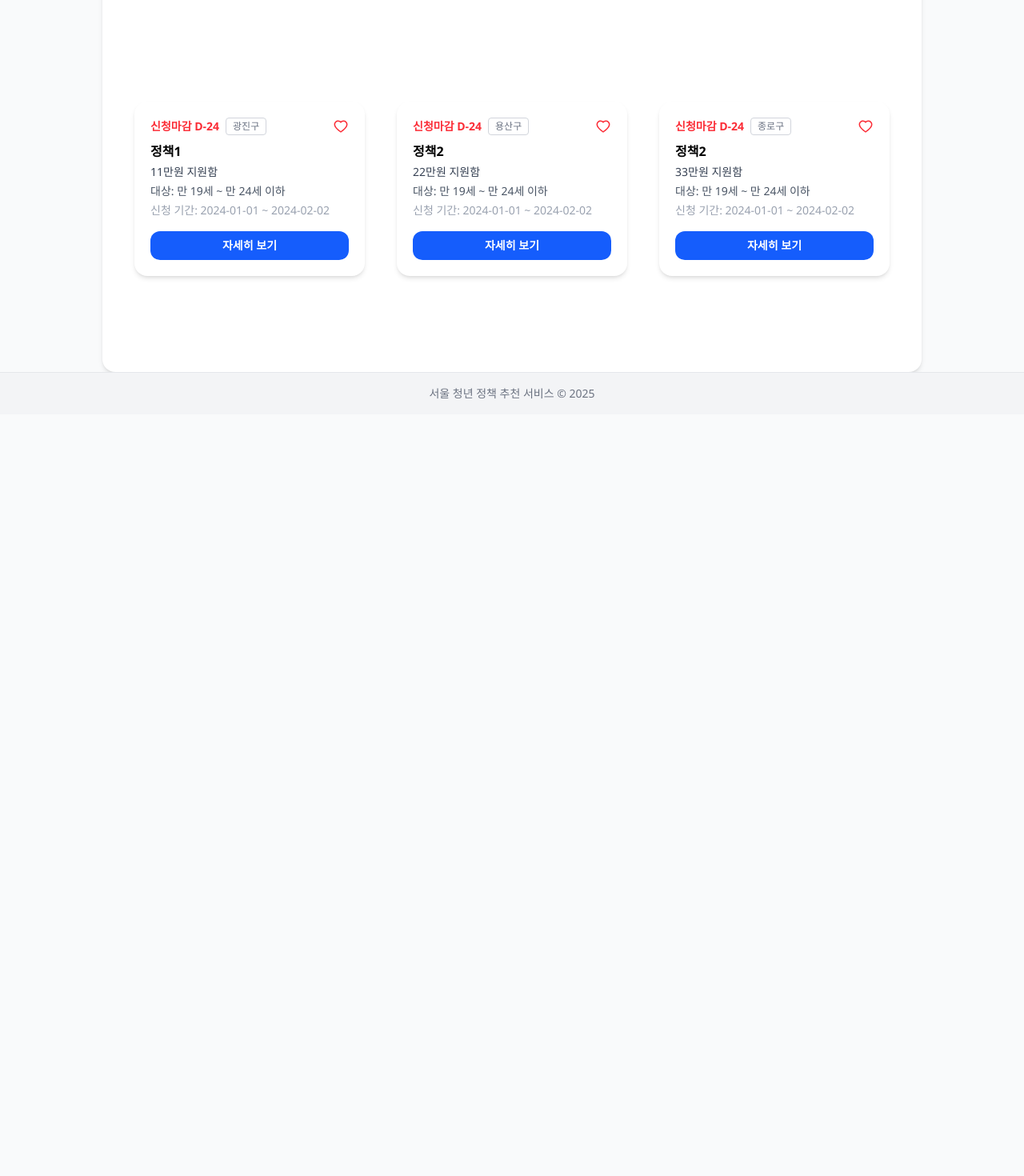
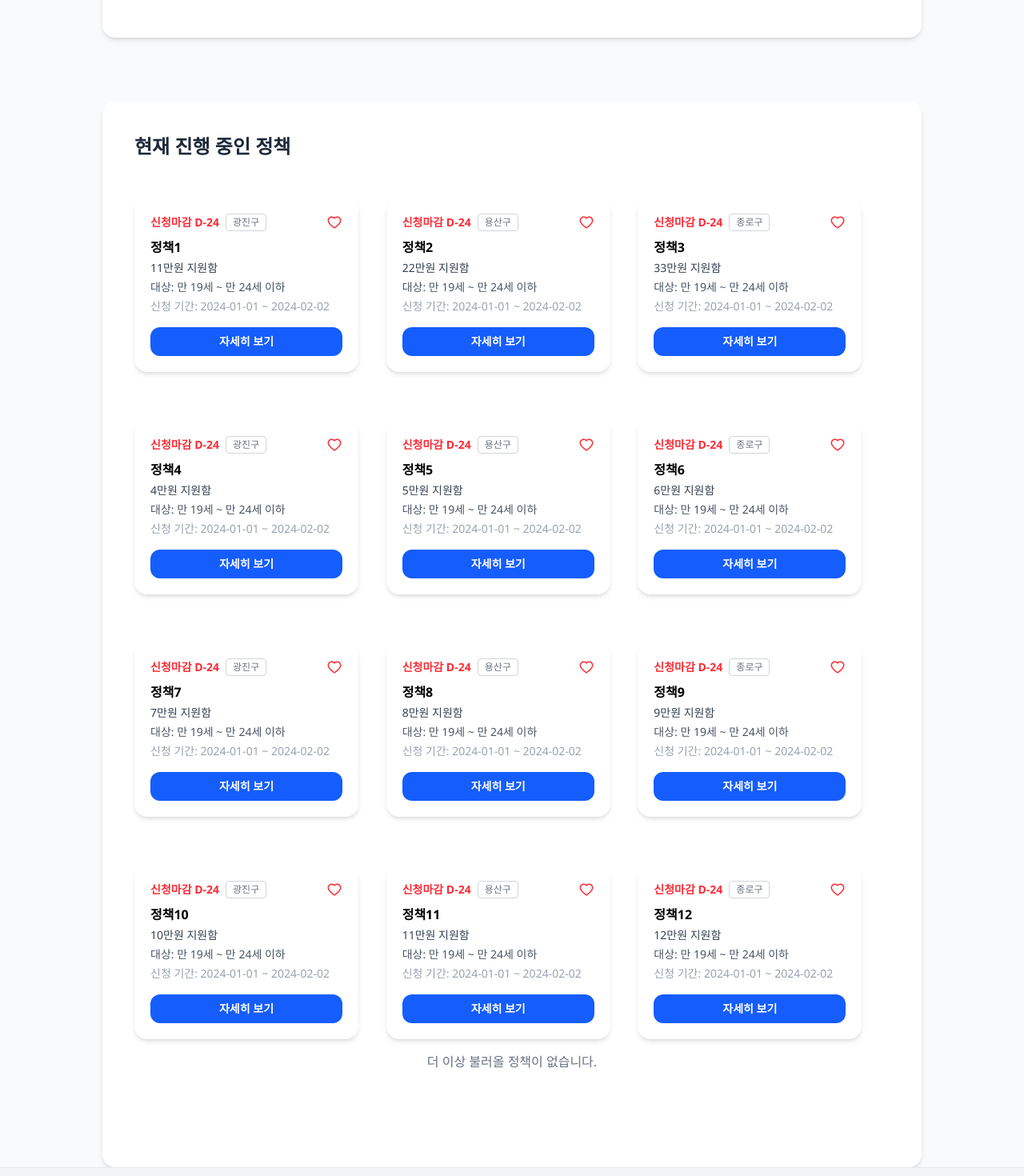
Before and after one commit to ohgyulim/-, a Next.js app: page / in a window 1280 px wide. Shown: the part 440-1910 px from the top of the page at 80% size. Before the commit the page ends 958 px from the top, so only its background shows below. Built offline with nearby package versions, Linux system fonts and the light colour scheme.

Commit message:
[feat] 무한 스크롤 구현(#3)

```diff
--- a/app/components/BasicInfoForm.js
+++ b/app/components/BasicInfoForm.js
@@ -17,6 +17,7 @@ export default function BasicInfoForm() {
 
   return (
     <div>
+      <section className="bg-white p-10 rounded-2xl shadow-md max-w-5xl mx-auto mt-6 pb-30">
         <h2 className="text-lg font-semibold text-gray-800 mb-4">
           기본 정보 입력
         </h2>
@@ -37,7 +38,7 @@ export default function BasicInfoForm() {
             <button
               type="button"
               onClick={clickSeoulModal}
-            className="flex w-40 px-3 py-2 bg-gray-50 border border-gray-300 rounded-md text-sm text-gray-500"
+              className="cursor-pointer flex w-40 px-3 py-2 bg-gray-50 border border-gray-300 rounded-md text-sm text-gray-500"
             >
               {selectedDistrict || "구 선택"}
             </button>
@@ -50,7 +51,7 @@ export default function BasicInfoForm() {
           </div>
 
           {/* 참여 정책 */}
-        <div className="flex flex-col w-70 relative">
+          <div className="cursor-pointer flex flex-col w-70 relative">
             <label className="text-sm text-gray-700 mb-1">
               현재 참여 중인 정책 (선택)
             </label>
@@ -59,7 +60,7 @@ export default function BasicInfoForm() {
             <button
               type="button"
               onClick={clickPolicyModal}
-            className="flex items-center px-3 py-2 bg-gray-50 border border-gray-300 rounded-md text-sm text-gray-500"
+              className="cursor-pointer flex items-center px-3 py-2 bg-gray-50 border border-gray-300 rounded-md text-sm text-gray-500"
             >
               <IoSearchOutline size={18} className="text-gray-400" />
               <span className="ml-2">검색해서 선택하기</span>
@@ -81,7 +82,7 @@ export default function BasicInfoForm() {
                           prev.filter((p) => p !== policy)
                         )
                       }
-                    className="ml-1 text-blue-400 hover:text-blue-600"
+                      className="cursor-pointer ml-1 text-blue-400 hover:text-blue-600"
                     >
                       ×
                     </button>
@@ -102,11 +103,12 @@ export default function BasicInfoForm() {
           {/* 검색 버튼 */}
           <button
             type="button"
-          className="flex items-center gap-2 px-10 py-3 text-white bg-blue-600 hover:bg-blue-700 text-sm font-medium rounded-md ml-auto"
+            className="cursor-pointer flex items-center gap-2 px-10 py-3 text-white bg-blue-600 hover:bg-blue-700 text-sm font-medium rounded-md ml-auto"
           >
             검색하기
           </button>
         </form>
+      </section>
     </div>
   );
 }
--- a/app/components/PolicyCard.js
+++ b/app/components/PolicyCard.js
@@ -8,7 +8,7 @@ export default function PolicyCard({ policyInfo }) {
   const [likesState, setLikesState] = useState(policyInfo.likes);
   const changeLikesState = () => setLikesState(!likesState);
   return (
-    <div className="bg-white rounded-2xl shadow-md p-5 w-80 relative">
+    <div className="bg-white rounded-2xl shadow-md p-5 w-70 relative">
       {/* 상단 상태 및 아이콘 */}
       <div className="flex items-center justify-between mb-2">
         <div className="flex items-center gap-2">
@@ -45,7 +45,7 @@ export default function PolicyCard({ policyInfo }) {
 
       {/* 버튼 */}
       <Link href={`/detail/${policyInfo.index}`}>
-        <button className="w-full py-2 bg-blue-600 hover:bg-blue-700 text-white text-sm font-semibold rounded-xl">
+        <button className="cursor-pointer w-full py-2 bg-blue-600 hover:bg-blue-700 text-white text-sm font-semibold rounded-xl">
           자세히 보기
         </button>
       </Link>
--- a/app/components/PolicyModal.js
+++ b/app/components/PolicyModal.js
@@ -55,7 +55,7 @@ export default function PolicyModal({ clickPolicyModal, setSelectedPolicies }) {
       >
         {/* 닫기(X) 버튼 */}
         <button
-          className="absolute top-4 right-4 text-gray-400 hover:text-blue-500"
+          className="cursor-pointer absolute top-4 right-4 text-gray-400 hover:text-blue-500"
           onClick={clickPolicyModal}
           aria-label="닫기"
         >
@@ -156,7 +156,7 @@ export default function PolicyModal({ clickPolicyModal, setSelectedPolicies }) {
 
         {/* 완료 버튼 */}
         <button
-          className="w-full py-3 rounded-lg bg-blue-600 text-white text-lg font-semibold hover:bg-blue-700 transition"
+          className="cursor-pointer w-full py-3 rounded-lg bg-blue-600 text-white text-lg font-semibold hover:bg-blue-700 transition"
           onClick={handleComplete}
         >
           완료
--- a/app/page.js
+++ b/app/page.js
@@ -1,9 +1,11 @@
+"use client";
 import BasicInfoForm from "./components/BasicInfoForm";
 import PolicyCard from "./components/PolicyCard";
+import { useEffect, useRef, useState } from "react";
 
 export default function Home() {
-  // Todo: 서버에서 가져오기
-  let policies = [
+  // 임시 데이터
+  const initialData = [
     {
       index: 1,
       likes: false,
@@ -27,7 +29,7 @@ export default function Home() {
     {
       index: 3,
       likes: false,
-      name: "정책2",
+      name: "정책3",
       district: "종로구",
       content: "33만원 지원함",
       target: "만 19세 ~ 만 24세 이하",
@@ -35,6 +37,58 @@ export default function Home() {
       endDate: "2024-02-02",
     },
   ];
+
+  const [data, setData] = useState(initialData);
+  const [page, setPage] = useState(1);
+  const [loading, setLoading] = useState(false);
+  const [hasMore, setHasMore] = useState(true);
+  const observerRef = useRef(null);
+
+  // 임시로 데이터를 3개씩 더 불러오는 함수 (실제로는 API 호출)
+  const loadMore = () => {
+    if (loading || !hasMore) return;
+    setLoading(true);
+
+    setTimeout(() => {
+      const newData = new Array(3).fill(0).map((_, i) => ({
+        index: data.length + i + 1,
+        likes: false,
+        name: `정책${data.length + i + 1}`,
+        district: ["광진구", "용산구", "종로구"][i % 3],
+        content: `${data.length + i + 1}만원 지원함`,
+        target: "만 19세 ~ 만 24세 이하",
+        startDate: "2024-01-01",
+        endDate: "2024-02-02",
+      }));
+      setData((prev) => [...prev, ...newData]);
+      setPage((prev) => prev + 1);
+      setLoading(false);
+      // 임시로 3페이지까지만
+      if (page >= 3) setHasMore(false);
+    }, 1000);
+  };
+
+  // Intersection Observer 설정
+  useEffect(() => {
+    const observer = new IntersectionObserver(
+      (entries) => {
+        if (entries[0].isIntersecting && hasMore && !loading) {
+          loadMore();
+        }
+      },
+      { rootMargin: "100px" }
+    );
+
+    if (observerRef.current) {
+      observer.observe(observerRef.current);
+    }
+
+    return () => {
+      if (observerRef.current) {
+        observer.unobserve(observerRef.current);
+      }
+    };
+  }, [loading, hasMore]);
 
   return (
     <div>
@@ -46,14 +100,42 @@ export default function Home() {
           내 조건에 맞는 현재 신청 가능한 정책을 찾아보세요
         </p>
       </section>
-      <section className="bg-white p-10 rounded-2xl shadow-md max-w-5xl mx-auto mt-6 pb-30">
-        <BasicInfoForm />
+      <BasicInfoForm />
 
-        <div className="flex pt-50 gap-10">
-          {policies.map((policy, i) => {
-            return <PolicyCard policyInfo={policy} key={i} />;
+      <section className="bg-white p-10 rounded-2xl shadow-md max-w-5xl mx-auto mt-20 pb-30">
+        <h2 className="text-2xl font-bold text-gray-800 mb-2">
+          현재 진행 중인 정책
+        </h2>
+        <div className="flex gap-[20px] flex-wrap">
+          {data.map((policy, i) => {
+            if (i === data.length - 1) {
+              return (
+                <div
+                  ref={observerRef}
+                  key={i}
+                  className="w-[calc(33.333%-20px)] pt-10"
+                >
+                  <PolicyCard policyInfo={policy} />
+                </div>
+              );
+            }
+            return (
+              <div key={i} className="w-[calc(33.333%-20px)] pt-10">
+                <PolicyCard policyInfo={policy} />
+              </div>
+            );
           })}
         </div>
+        {loading && (
+          <div className="flex justify-center mt-4">
+            <div className="animate-spin rounded-full h-8 w-8 border-b-2 border-blue-500"></div>
+          </div>
+        )}
+        {!hasMore && (
+          <div className="text-center mt-4 text-gray-500">
+            더 이상 불러올 정책이 없습니다.
+          </div>
+        )}
       </section>
     </div>
   );
```
Lines whose indentation alone changed are shown as unchanged.
